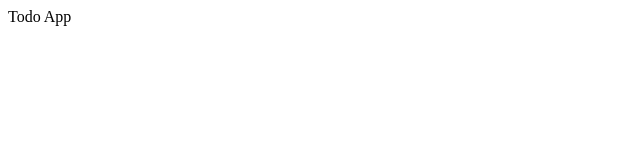
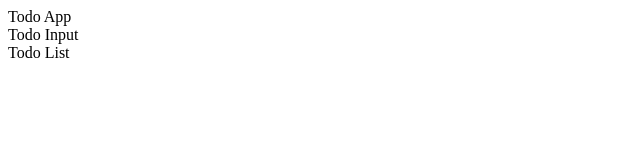
Before and after one commit to Vue-Cba/todo-app, a Vue app: page / in a window 1280 px wide. Shown: the top 160 px of the page, without its empty margins (0-640 px from the left). Built offline with nearby package versions, Linux system fonts and the light colour scheme.

Commit message:
Componentes creados

```diff
--- a/src/App.vue
+++ b/src/App.vue
@@ -1,15 +1,17 @@
 <template>
-  <div id="app">
+  <div>
     Todo App
+    <TodoView />
   </div>
 </template>
 
 <script>
+import TodoView from "./components/TodoView";
 
 export default {
   name: "App",
   components: {
-
+    TodoView
   }
 };
 </script>
--- /dev/null
+++ b/src/components/TodoInput.vue
@@ -0,0 +1,13 @@
+<template>
+  <div>
+    Todo Input
+  </div>
+</template>
+
+<script>
+export default {
+  name: "TodoInput"
+};
+</script>
+
+<style></style>
--- /dev/null
+++ b/src/components/TodoList.vue
@@ -0,0 +1,13 @@
+<template>
+  <div>
+    Todo List
+  </div>
+</template>
+
+<script>
+export default {
+  name: "TodoList"
+};
+</script>
+
+<style></style>
--- /dev/null
+++ b/src/components/TodoView.vue
@@ -0,0 +1,21 @@
+<template>
+  <div>
+    <TodoInput />
+    <TodoList />
+  </div>
+</template>
+
+<script>
+import TodoInput from "./TodoInput";
+import TodoList from "./TodoList";
+
+export default {
+  name: "TodoView",
+  components: {
+    TodoInput,
+    TodoList
+  }
+};
+</script>
+
+<style></style>
```
